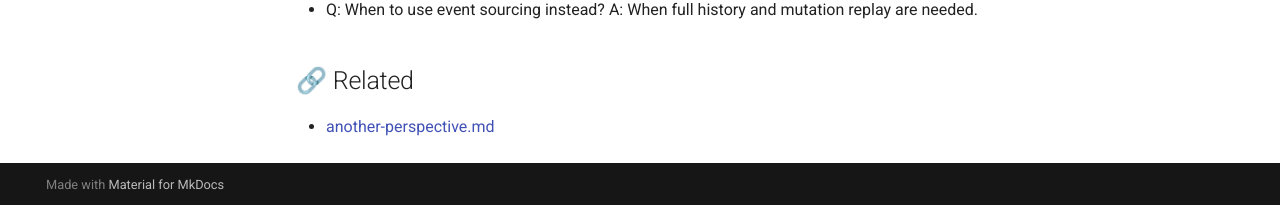
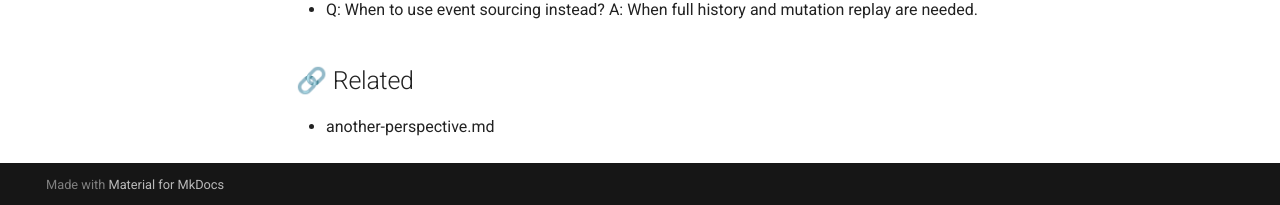
Before and after one commit to kanaria007/saas-architecture-review-navigator, an MkDocs documentation site: the page built from docs/en/perspective-template.md, in a window 1280 px wide and 900 px high, scrolled down 523 px. Shown: the part 692-897 px from the top of the window. Built offline with MkDocs 1.6.1 and Material for MkDocs 9.7.7, drawn with Linux system fonts in a browser that asks for light colours; comment, search, counter and statistics services are not loaded.

```diff
--- a/docs/en/perspective-template.md
+++ b/docs/en/perspective-template.md
@@ -46,4 +46,4 @@ Common questions and clarifications.
 
 ## 🔗 Related
 
-- [another-perspective.md](../...)
+- another-perspective.md
```
Also changed, not shown: docs/ja/perspective-template.md (+1 -1 lines).
